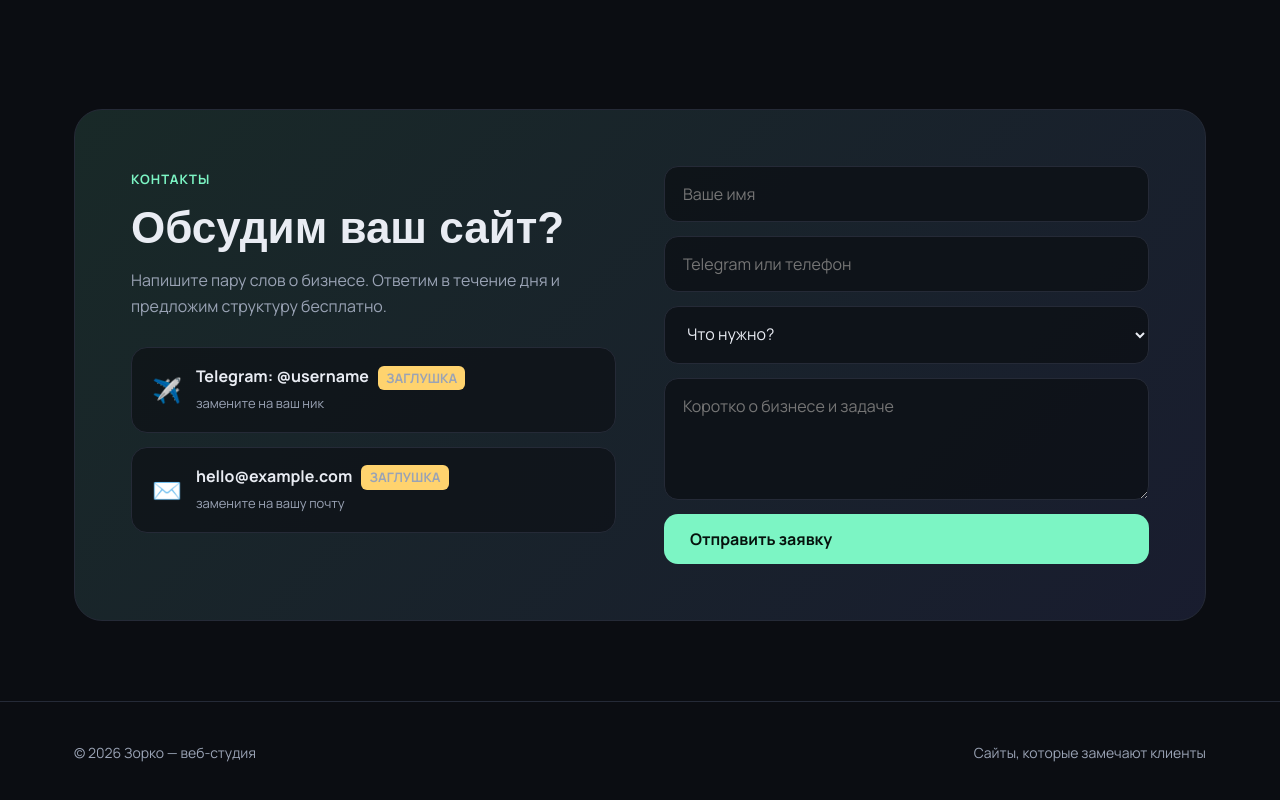
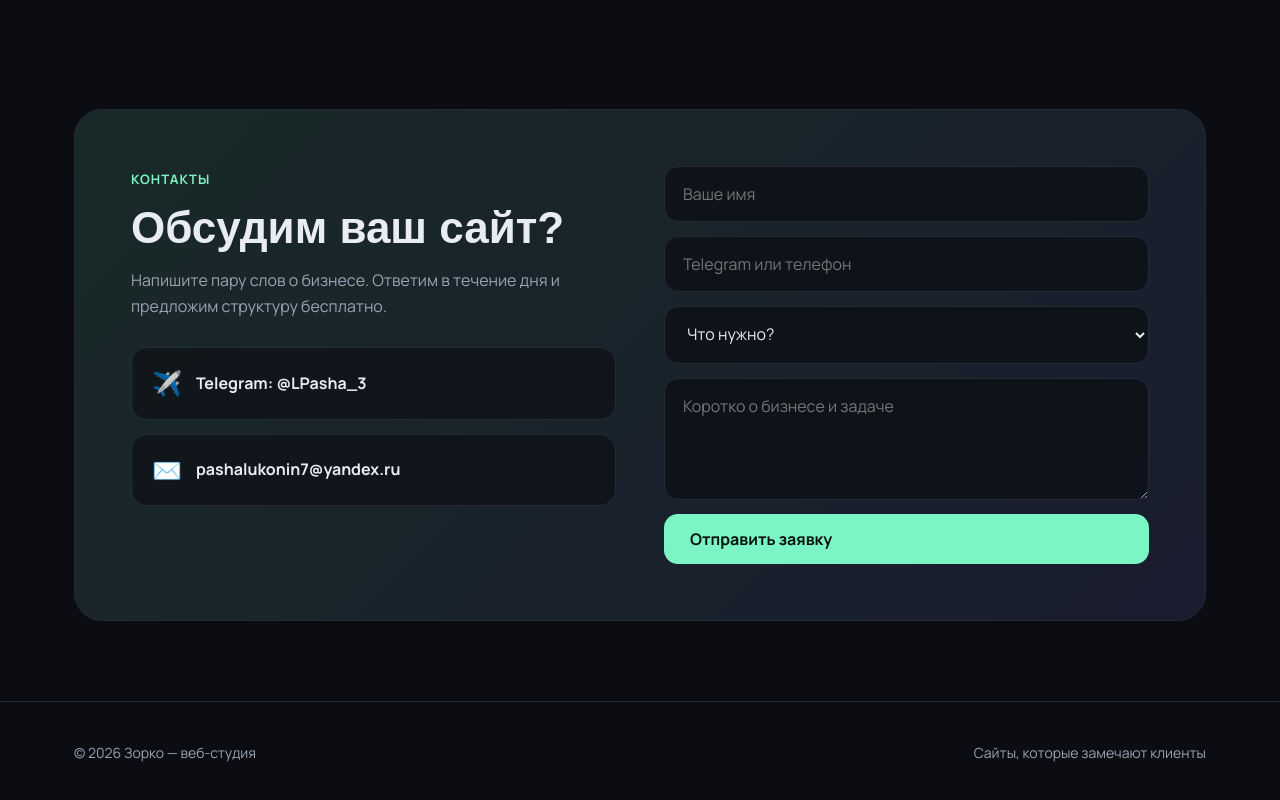
Before and after one commit to pavellukonin7-ai/zorko, a plain HTML site: page index.html in a window 1280 px wide. Shown: the part 5124-5924 px from the top of the page. Drawn offline with Linux system fonts and the light colour scheme; a web font is replaced by a local one.

Commit message:
Add real contacts
Co-authored-by: Pavel <pavellukonin7@gmail.com>

```diff
--- a/index.html
+++ b/index.html
@@ -184,8 +184,8 @@ footer .wrap{display:flex;justify-content:space-between;gap:20px;flex-wrap:wrap}
       <span class="tag">Контакты</span><h2>Обсудим ваш сайт?</h2>
       <p style="color:var(--mut)">Напишите пару слов о бизнесе. Ответим в течение дня и предложим структуру бесплатно.</p>
       <div class="ways">
-        <div class="way"><span style="font-size:24px">✈️</span><div><b>Telegram: @username <span class="ph">ЗАГЛУШКА</span></b><span>замените на ваш ник</span></div></div>
-        <div class="way"><span style="font-size:24px">✉️</span><div><b>hello@example.com <span class="ph">ЗАГЛУШКА</span></b><span>замените на вашу почту</span></div></div>
+        <div class="way"><span style="font-size:24px">✈️</span><div><b>Telegram: <a href="https://t.me/LPasha_3">@LPasha_3</a></b></div></div>
+        <div class="way"><span style="font-size:24px">✉️</span><div><b><a href="mailto:pashalukonin7@yandex.ru">pashalukonin7@yandex.ru</a></b></div></div>
       </div>
     </div>
     <form id="f" novalidate>
```
